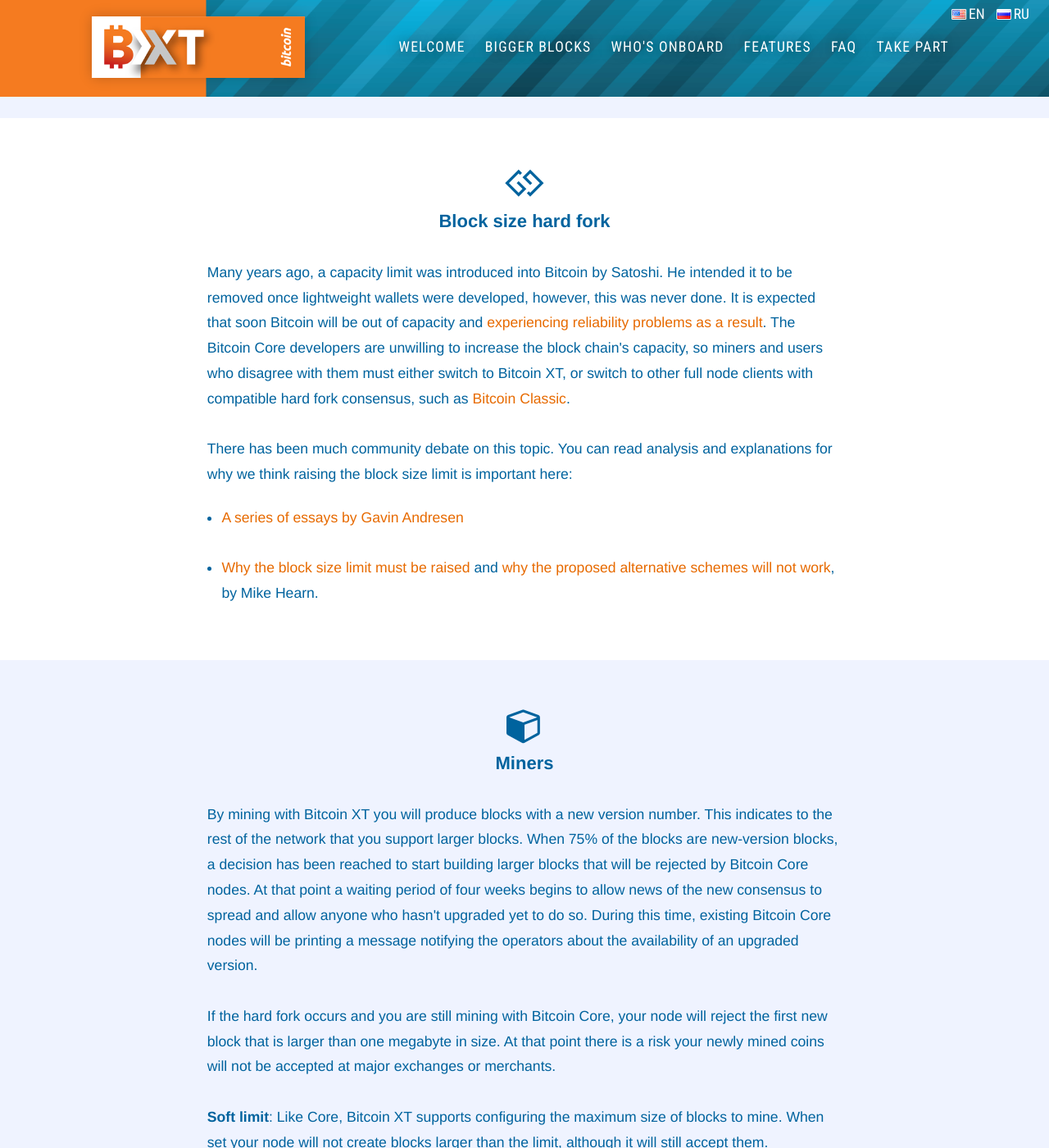
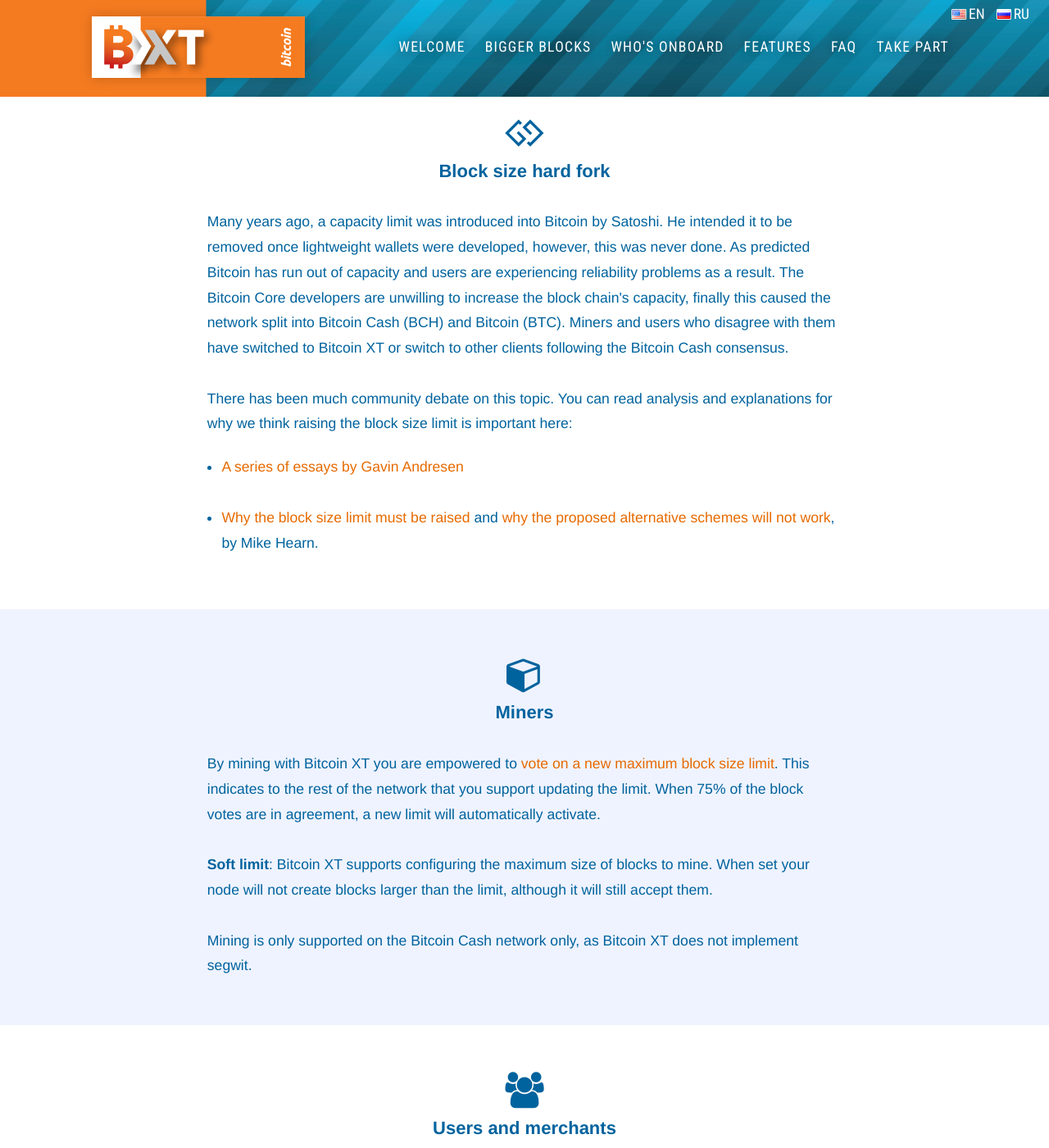
Before and after one commit to bitcoinxt/website, a Jekyll site: the page built from index.html, in a window 1280 px wide and 1400 px high, scrolled down 1712 px. Shown: the whole window at 82% size. Built offline with Jekyll 4.4.1, drawn with Linux system fonts in a browser that asks for light colours; nearby versions of some CDN libraries; some of the changed text lies outside the part shown.

Commit message:
Update front page
- Support for Bitcoin Cash
- Dynamic miner vote
- Gitter chatroom

```diff
--- a/_layouts/index-page.html
+++ b/_layouts/index-page.html
@@ -20,7 +20,7 @@ description: "Bitcoin XT is an implementation of a full node that embraces Bitco
           </div>
         </div>
         <p>
-        Bitcoin XT is an implementation of a Bitcoin full node that embraces Bitcoin's original vision of simple, reliable, low-cost transactions for everyone in the world. Bitcoin XT originated as a series of patches on top of Bitcoin Core and is now a independently maintained software fork. See our notable <a href="patches.html">features</a>. We do
+        Bitcoin XT is a full node implementation of a Bitcoin Cash (BCH) and Bitcoin (BTC). Bitcoin XT embraces Bitcoin's original vision of simple, reliable, low-cost transactions for everyone in the world. Bitcoin XT originated as a series of patches on top of Bitcoin Core and is now a independently maintained software fork. We do
         <a href="https://github.com/bitcoinxt/gitian.sigs">deterministic builds</a> so anyone can check the downloads correspond to the <a href="https://github.com/bitcoinxt/bitcoinxt">source code</a>.
         </p>
 
@@ -30,11 +30,6 @@ description: "Bitcoin XT is an implementation of a full node that embraces Bitco
             <a href="apt.html" title="APT repository">APT Repository</a>&nbsp;&mdash;&nbsp;<a href="apt.html" title="Docker image">Docker Image</a>
             </div>
         </div>
-
-<!--   # disabled until gandi gets back to me about why their mail forwarding is hosed
-
-        <center>Using XT? Send your logo to <b><a href="mailto:hello@bitcoinxt.software" title="Email">hello@bitcoinxt.software</a></b> and show your support.</center>
-        -->
 
         </div>
         </section>
@@ -80,7 +75,6 @@ description: "Bitcoin XT is an implementation of a full node that embraces Bitco
           </li>
         </ul>
 
-        <p>You can <a href="patches.html" title="Features - Bitcoin XT">read more about the code changes in Bitcoin XT</a>.
 
           </div>
         </section>
@@ -92,12 +86,10 @@ description: "Bitcoin XT is an implementation of a full node that embraces Bitco
 
         <p>
             Many years ago, a capacity limit was introduced into Bitcoin by Satoshi. He intended it to be removed once
-            lightweight wallets were developed, however, this was never done. It is expected that soon Bitcoin
-            will be out of capacity and <a href="https://medium.com/@octskyward/crash-landing-f5cc19908e32" title="Crash landing — Medium">
+            lightweight wallets were developed, however, this was never done. As predicted Bitcoin has run out of capacity and users are
             experiencing reliability problems as a result</a>.
-            The Bitcoin Core developers are unwilling to increase the block chain's capacity,
-            so miners and users who disagree with them must either switch to Bitcoin XT, or switch to other full node clients
-            with compatible hard fork consensus, such as <a href="https://bitcoinclassic.com" title="Bitcoin Classic">Bitcoin Classic</a>.
+The Bitcoin Core developers are unwilling to increase the block chain's capacity, finally this caused the network split into Bitcoin Cash (BCH) and Bitcoin (BTC).
+Miners and users who disagree with them have switched to Bitcoin XT or switch to other clients following the Bitcoin Cash consensus.
         </p>
 
         <p>
@@ -119,23 +111,17 @@ description: "Bitcoin XT is an implementation of a full node that embraces Bitco
         <h2 id="sec-miners"><i class="fa fa-cube fa-2x"></i>Miners</h2>
 
         <p>
-            By mining with Bitcoin XT you will produce blocks with a new version number. This indicates to the rest of
-            the network that you support larger blocks. When 75% of the blocks are new-version blocks, a decision
-            has been reached to start building larger blocks that will be rejected by Bitcoin Core nodes. At that point
-            a waiting period of four weeks begins to allow news of the new consensus to spread and allow anyone who hasn't upgraded yet to do so. During this time, existing Bitcoin Core nodes will be printing a message notifying
-            the operators about the availability of an upgraded version.
+          By mining with Bitcoin XT you are empowered to <a href="https://bip100.tech">vote on a new maximum block size limit</a>.
+          This indicates to the rest of the network that you support updating the limit. When 75% of the block votes are in agreement,
+          a new limit will automatically activate.
         </p>
 
         <p>
-            If the hard fork occurs and you are still mining with Bitcoin Core, your node will reject the first new block
-            that is larger than one megabyte in size. At that point there is a risk your newly mined coins will not be
-            accepted at major exchanges or merchants.
+            <b>Soft limit</b>: Bitcoin XT supports configuring the maximum size of blocks to mine. When set
+            your node will not create blocks larger than the limit, although it will still accept them.
         </p>
 
-        <p>
-            <b>Soft limit</b>: Like Core, Bitcoin XT supports configuring the maximum size of blocks to mine. When set
-            your node will not create blocks larger than the limit, although it will still accept them.
-        </p>
+        <p>Mining is only supported on the Bitcoin Cash network only, as Bitcoin XT does not implement segwit.</p>
 
         </div>
         </section>
@@ -166,7 +152,7 @@ description: "Bitcoin XT is an implementation of a full node that embraces Bitco
         <h2 id="sec-takepart"><i class="fa fa-comments fa-2x"></i>Take part!</h2>
 
         <p>
-            <a href="https://groups.google.com/forum/#!forum/bitcoin-xt" title="bitcoin-xt on Google Groups">Get in touch via our mailing list!</a>
+            Get in touch via our <a href="https://gitter.im/bitcoinxt">chatroom on Gitter</a> or <a href="https://groups.google.com/forum/#!forum/bitcoin-xt" title="bitcoin-xt on Google Groups">our mailing list!</a>
             Appropriate topics for the list include:
         </p>
 
@@ -181,11 +167,10 @@ description: "Bitcoin XT is an implementation of a full node that embraces Bitco
         </p>
 
         <p>
-            Subscribing if you are not using your google account can be done
+            Subscribing to the mailing list without using your google account can be done
             <a href="https://groups.google.com/forum/?hl=en#!forum/bitcoin-xt/join">here</a>.
         </p>
 
-        <p>You can also find us on Freenode IRC in the <a href="http://webchat.freenode.net/?channels=#bitcoinxt" title="Bitcoin XT on Freenode IRC">#bitcoinxt</a> channel and on <a href="https://www.reddit.com/r/bitcoinxt" title="Bitcoin XT subreddit">reddit</a>.</p>
         </div>
         </section>
       </div>
```
